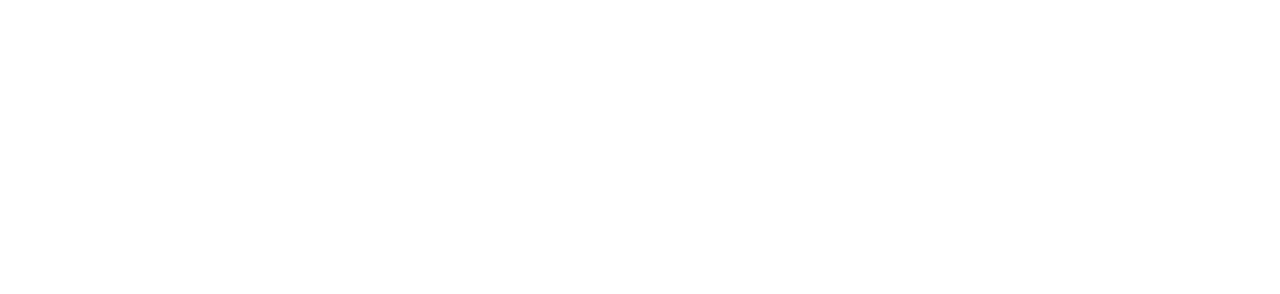
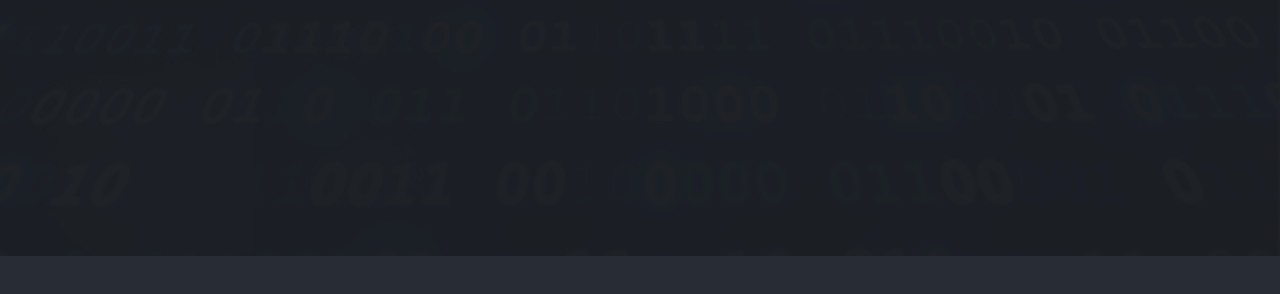
Before and after one commit to tschiboka/portfolio, a plain HTML site: page portfolio.html in a window 1280 px wide. Drawn offline with Linux system fonts and the light colour scheme.

Commit message:
header with background image

```diff
--- /dev/null
+++ b/css/main.scss
@@ -0,0 +1,30 @@
+@mixin breakpoint($bp) {
+  @if $bp == xs {
+    @media (max-width: 700px) {
+      @content;
+    }
+  }
+}
+
+$colors: (
+  primary: #282c34
+);
+
+@function setColor($color-name) {
+  @return map-get($colors, $color-name);
+}
+body {
+  margin: 0;
+  padding: 0;
+  background: setColor(primary);
+  header {
+    height: 20vw;
+    background: rgba(0, 0, 0, 0.3);
+    .img {
+      height: 20vw;
+      background-image: url("bg-header.png");
+      background-size: cover;
+      opacity: 0.01;
+    }
+  }
+}
--- a/portfolio.html
+++ b/portfolio.html
@@ -1,12 +1,18 @@
 <!DOCTYPE html>
 <html lang="en">
+
 <head>
     <meta charset="UTF-8">
     <meta name="viewport" content="width=device-width, initial-scale=1.0">
     <meta http-equiv="X-UA-Compatible" content="ie=edge">
     <title>Tivadar Debnar</title>
+    <link rel="stylesheet" href="css/main.css">
 </head>
+
 <body>
+    <header>
+        <div class="img">dfgdgd</div>
+    </header>
+</body>
 
-</body>
 </html>
```
Also changed, not shown: css/bg-header.png (added), css/main.css (added), images/bg-header.png (added), 1 other file.
